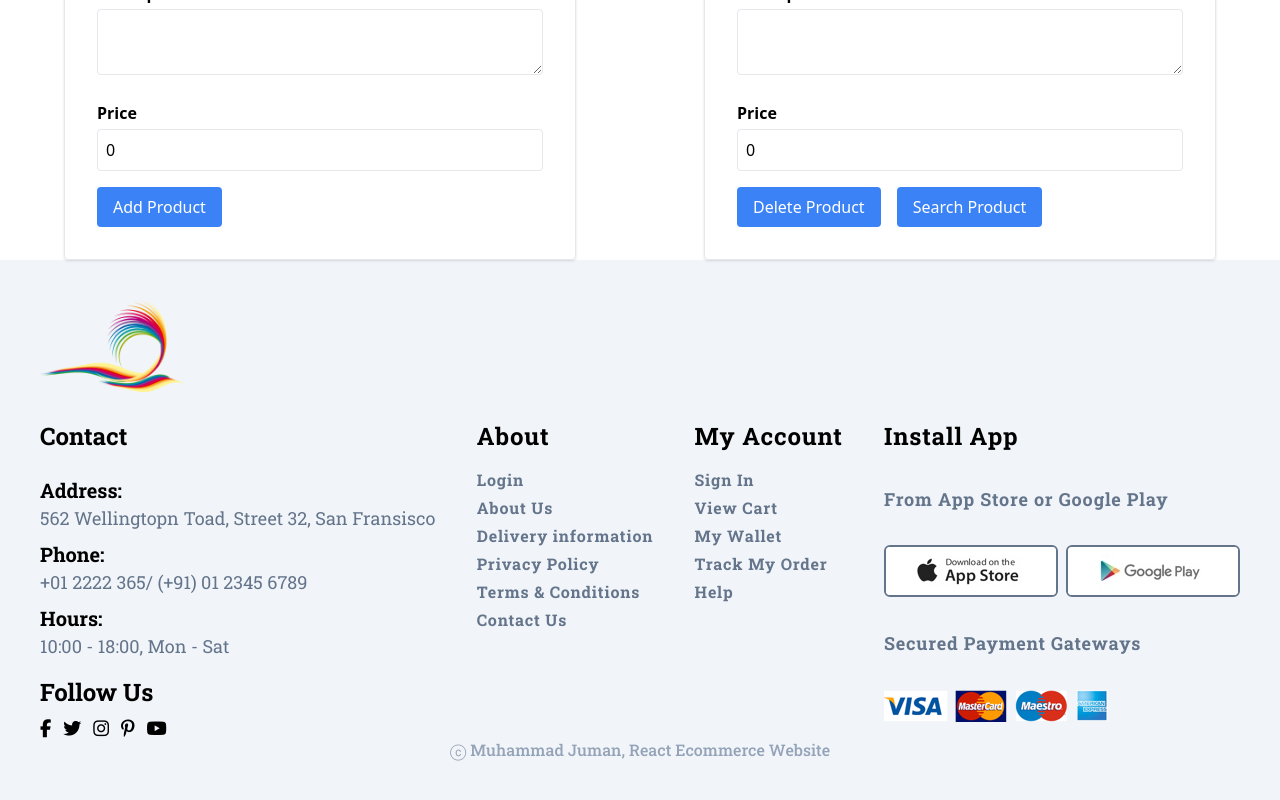
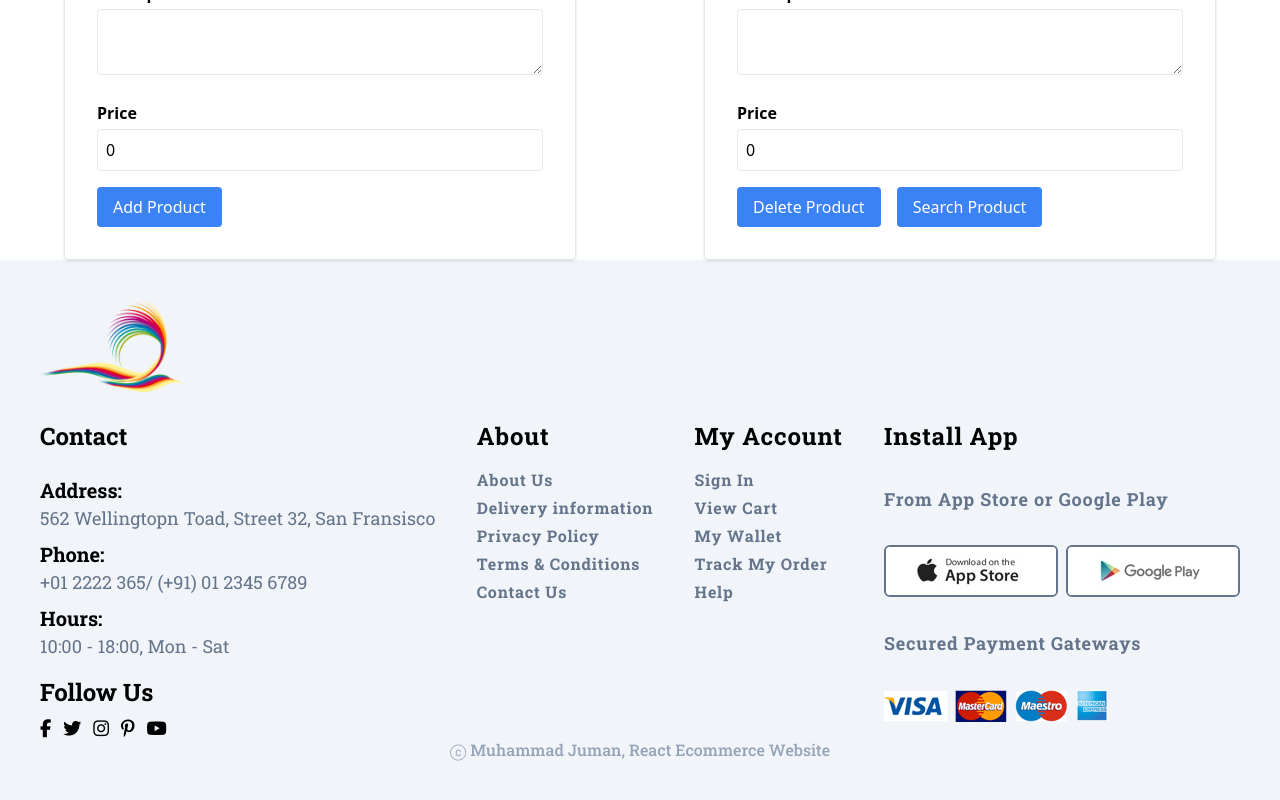
Before and after one commit to Muhammad-Juman-jarwar786/Awais-Website, a React (Vite) app: page /addproduct in a window 1280 px wide. Shown: the part 828-1628 px from the top of the page. Built offline with nearby package versions, Linux system fonts and the light colour scheme.

Commit message:
build was not working better before so trying to deploy again

```diff
--- a/src/components/footer/Footer.tsx
+++ b/src/components/footer/Footer.tsx
@@ -61,9 +61,6 @@ const Footer = () => {
         <div className="text-center tracking-wider mt-10 font-bold md:text-left md:mt-40">
           <div className="text-xl md:text-2xl">About</div>
           <ul className="text-slate-500 mt-4 text-center md:text-left ">
-            <Link to="/login">
-              <li className="my-1">Login</li>
-            </Link>
             <li className="my-1">About Us</li>
             <li className="my-1">Delivery information</li>
             <li className="my-1">Privacy Policy</li>
@@ -74,7 +71,9 @@ const Footer = () => {
         <div className="hidden lg:block text-center tracking-wider mt-40 font-bold">
           <div className="text-xl md:text-2xl md:text-left">My Account</div>
           <ul className="text-slate-500 mt-4 text-center md:text-left ">
-            <li className="my-1">Sign In</li>
+            <Link to="/login">
+              <li className="my-1">Sign In</li>
+            </Link>
             <li className="my-1">View Cart</li>
             <li className="my-1">My Wallet</li>
             <li className="my-1">Track My Order</li>
@@ -110,7 +109,9 @@ const Footer = () => {
         <div className="lg:hidden text-center tracking-wider mt-10 font-bold">
           <div className="text-xl md:text-2xl md:text-left">My Account</div>
           <ul className="text-slate-500 mt-4 text-center md:text-left ">
-            <li className="my-1">Sign In</li>
+            <Link to="/login">
+              <li className="my-1">Sign In</li>
+            </Link>
             <li className="my-1">View Cart</li>
             <li className="my-1">My Wallet</li>
             <li className="my-1">Track My Order</li>
--- a/src/components/singleProduct/SingleProduct.tsx
+++ b/src/components/singleProduct/SingleProduct.tsx
@@ -42,7 +42,6 @@ const SingleProduct = () => {
   const handleSecondaryImage = (image: string) => {
     setMainImage(image);
   };
-
   const setData = () => {
     const data = products.find((p: any) => p.id === pid);
     setproductstoshow(data);
```
Also changed, not shown: 3 other files (tests, documents, lock files or other folders).
